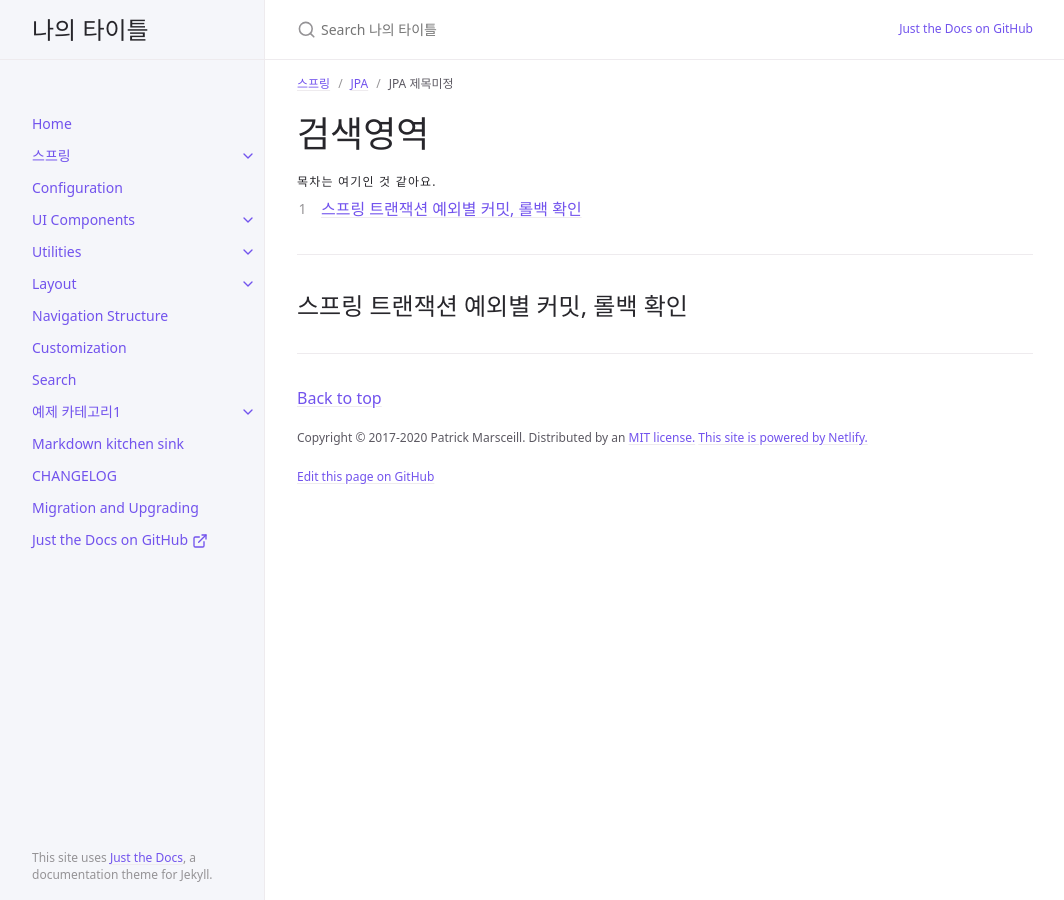
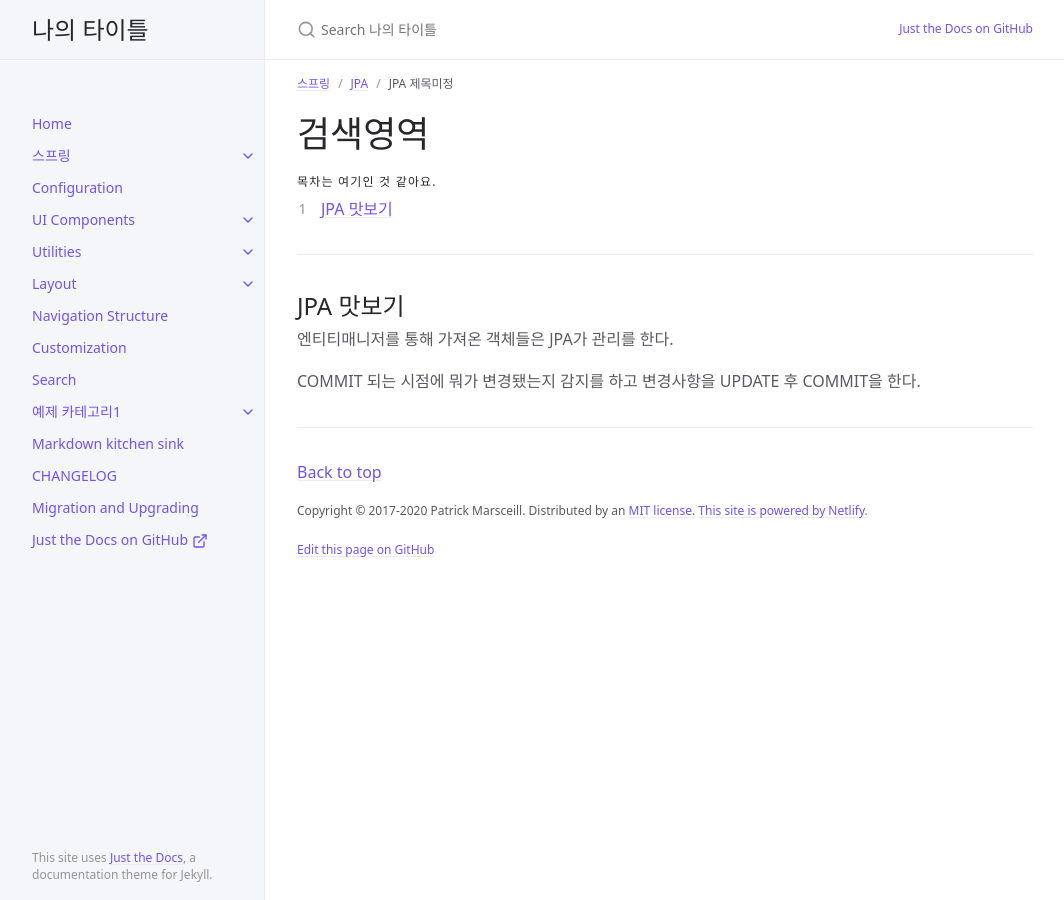
Before and after one commit to wlghks453/wlghks453.github.io, a Jekyll site: the page built from docs/spring/JPA-1.md, in a window 1280 px wide. Shown: the whole page, without its empty margins (107-1171 px from the left). Built offline with Jekyll 4.4.1, drawn with Linux system fonts in a browser that asks for light colours; cached includes are drawn as plain includes.

Commit message:
JPA를 만듬

```diff
--- a/docs/spring/JPA-1.md
+++ b/docs/spring/JPA-1.md
@@ -18,4 +18,8 @@ nav_order: 1
 
 ---
 
-## 스프링 트랜잭션 예외별 커밋, 롤백 확인
+## JPA 맛보기
+
+엔티티매니저를 통해 가져온 객체들은 JPA가 관리를 한다.
+
+COMMIT 되는 시점에 뭐가 변경됐는지 감지를 하고 변경사항을 UPDATE 후 COMMIT을 한다.
```
